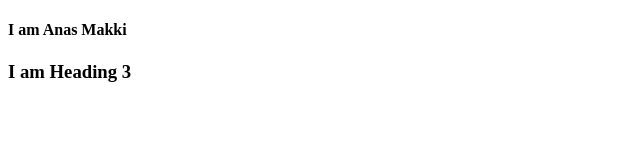
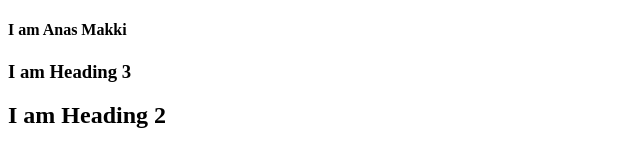
Before and after one commit to anasmakki/Project1, a plain HTML site: page index.html in a window 1280 px wide. Shown: the whole page, without its empty margins (0-640 px from the left). Drawn offline with Linux system fonts and the light colour scheme.

Commit message:
Main h2 add kr diya hai

```diff
--- a/index.html
+++ b/index.html
@@ -9,5 +9,6 @@
 <body>
     <h4>I am Anas Makki</h4>
     <h3>I am Heading 3 </h3>
+    <h2>I am Heading 2 </h2>
 </body>
 </html>
```
